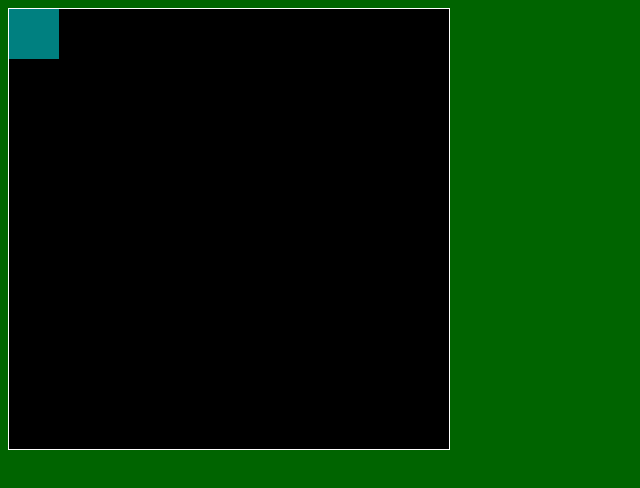
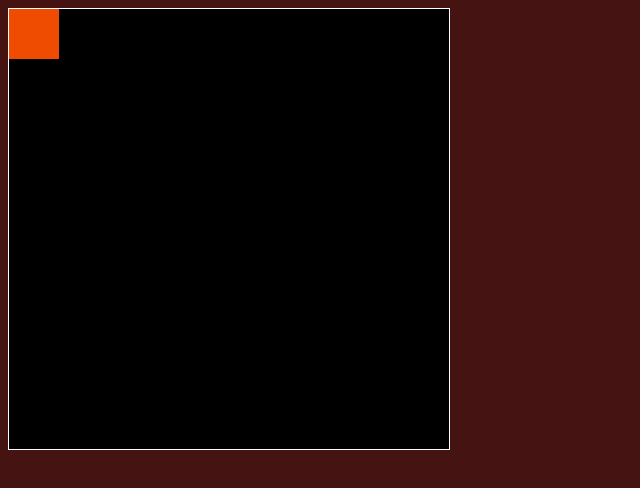
Before and after one commit to jliving01/jliving01.github.io, a plain HTML site: page asd-projects/walker/index.html in a window 1280 px wide. Shown: the whole page, without its empty margins (0-640 px from the left). Drawn offline with Linux system fonts and the light colour scheme.

Commit message:
saving walker

```diff
--- a/asd-projects/walker/index.css
+++ b/asd-projects/walker/index.css
@@ -1,6 +1,5 @@
-
 body {
-  background-color: darkgreen;
+  background-color: rgb(70, 19, 19);
 }
 
 #board {
@@ -11,8 +10,8 @@ body {
   position: relative;
 }
 
-#gameItem {
-  background-color: teal;
+#walker1 {
+  background-color: rgb(54, 133, 185);
   width: 50px;
   height: 50px;
   position: absolute;
--- a/asd-projects/walker/index.html
+++ b/asd-projects/walker/index.html
@@ -12,7 +12,7 @@
 
   <body>
     <div id='board'>
-      <div id='gameItem'></div>
+      <div id='walker1'></div>
     </div>
   </body>
 </html>
--- a/asd-projects/walker/index.js
+++ b/asd-projects/walker/index.js
@@ -12,11 +12,32 @@ function runProgram(){
   var FRAMES_PER_SECOND_INTERVAL = 1000 / FRAME_RATE;
 
   // Game Item Objects
+  var KEY = {
+    LEFT: 37,
+    UP: 38,
+    RIGHT: 39,
+    DOWN: 40,
+  };
 
+  var KEY2 = {
+    W: 87,
+    A: 65,
+    S: 83,
+    D: 68,
+  };
+
+  var walker = {
+    positionX: 0,
+    positionY: 0,
+    speedX: 0,
+    speedY: 0,
+  }
 
   // one-time setup
+
   var interval = setInterval(newFrame, FRAMES_PER_SECOND_INTERVAL);   // execute newFrame every 0.0166 seconds (60 Frames per second)
-  $(document).on('eventType', handleEvent);                           // change 'eventType' to the type of event you want to handle
+  $(document).on('keydown', handleKeyDown);
+  $(document).on('keyup', handleKeyUp);                            // change 'eventType' to the type of event you want to handle
 
   ////////////////////////////////////////////////////////////////////////////////
   ///////////////////////// CORE LOGIC ///////////////////////////////////////////
@@ -27,20 +48,83 @@ function runProgram(){
   by calling this function and executing the code inside.
   */
   function newFrame() {
-
-
+    repositionGameItem();
+    newColor();
+    wallCollision();
+    redrawGameItem();
   }
 
   /*
   Called in response to events.
   */
-  function handleEvent(event) {
+  function handleKeyDown(event) {
+    if (event.which === KEY.LEFT) {
+      console.log("left pressed")
+      walker.speedX = -5
+    } else if (event.which === KEY.RIGHT) {
+      console.log("right pressed")
+      walker.speedX = 5
+    } else if (event.which === KEY.UP) {
+      console.log("up pressed")
+      walker.speedY = -5
+    } else if (event.which === KEY.DOWN) {
+      console.log("down pressed")
+      walker.speedY = 5
+    }
+  }
 
+  function handleKeyUp(event) {
+    if (event.which === KEY.LEFT) {
+      walker.speedX = 0
+    } else if (event.which === KEY.RIGHT) {
+      walker.speedX = 0
+    } else if (event.which === KEY.UP) {
+      walker.speedY = 0
+    } else if (event.which === KEY.DOWN) {
+      walker.speedY = 0
+    }
   }
 
   ////////////////////////////////////////////////////////////////////////////////
   ////////////////////////// HELPER FUNCTIONS ////////////////////////////////////
   ////////////////////////////////////////////////////////////////////////////////
+
+
+  function repositionGameItem() {
+    walker.positionX += walker.speedX
+    walker.positionY += walker.speedY
+  }
+
+  function wallCollision() {
+    if (walker.positionX >= $("#board").width()-50) {
+      walker.positionX = $("#board").width()-50
+      walker.speedX = 0
+    } else if (walker.positionX <= 0) {
+      walker.positionX = 0
+      walker.speedX = 0
+    }
+
+    if (walker.positionY >= $("#board").height()-50) {
+      walker.positionY = $("#board").height()-50;
+      walker.speedY = 0;
+    } else if (walker.positionY <= 0) {
+      walker.positionY = 0;
+      walker.speedY = 0;
+    }
+  }
+
+  function newColor() {
+    var randomColor = "#000000".replace(/0/g, function () {
+      return (~~(Math.random() * 16)).toString(16);
+    });
+    $("#walker1").css("background-color",randomColor)
+
+  }
+  function redrawGameItem() {
+    $("#walker1").css("left", walker.positionX)
+    $("#walker1").css("top", walker.positionY)
+  }
+
 
 
   function endGame() {
```
